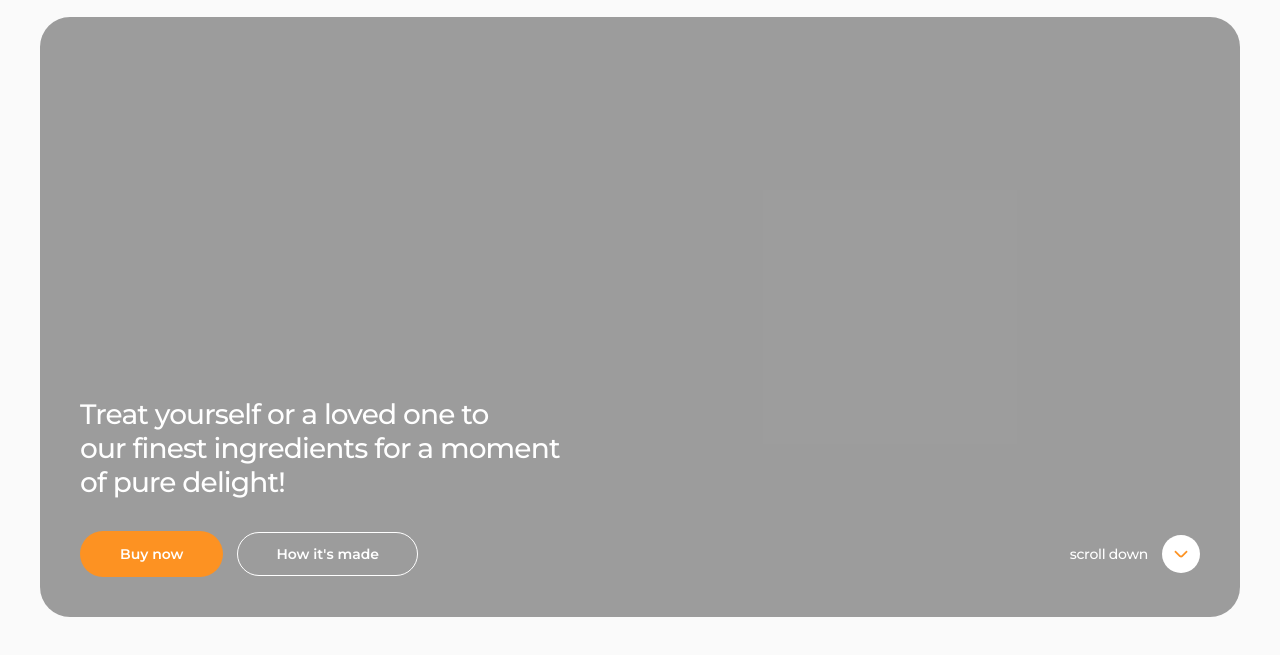
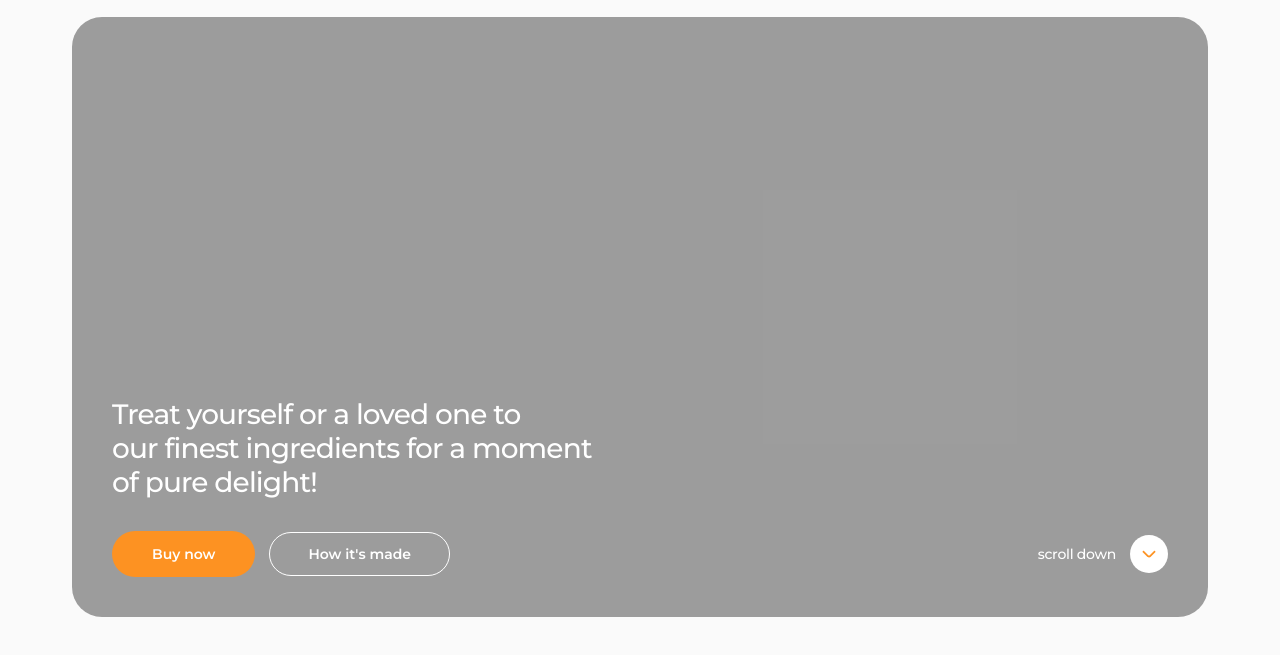
Before and after one commit to oleh-vdovenko/simply-chocolate, a plain HTML site: page index.html in a window 1280 px wide. Shown: the part 65-720 px from the top of the page. Drawn offline with nearby package versions, Linux system fonts and the light colour scheme.

Commit message:
fix hero section

```diff
--- a/index.html
+++ b/index.html
@@ -82,7 +82,8 @@
 
     <main class="page-content">
       <div class="hero">
-        <div class="container hero-container">
+        <div class="container">
+          <div class="hero-container">
             <h1 class="hero-title">
               <span>Treat yourself or a loved one to</span>
               <span>our finest ingredients for a moment</span>
@@ -107,6 +108,7 @@
             </div>
           </div>
         </div>
+      </div>
     </main>
 
     <footer></footer>
```
Lines whose indentation alone changed are shown as unchanged.
